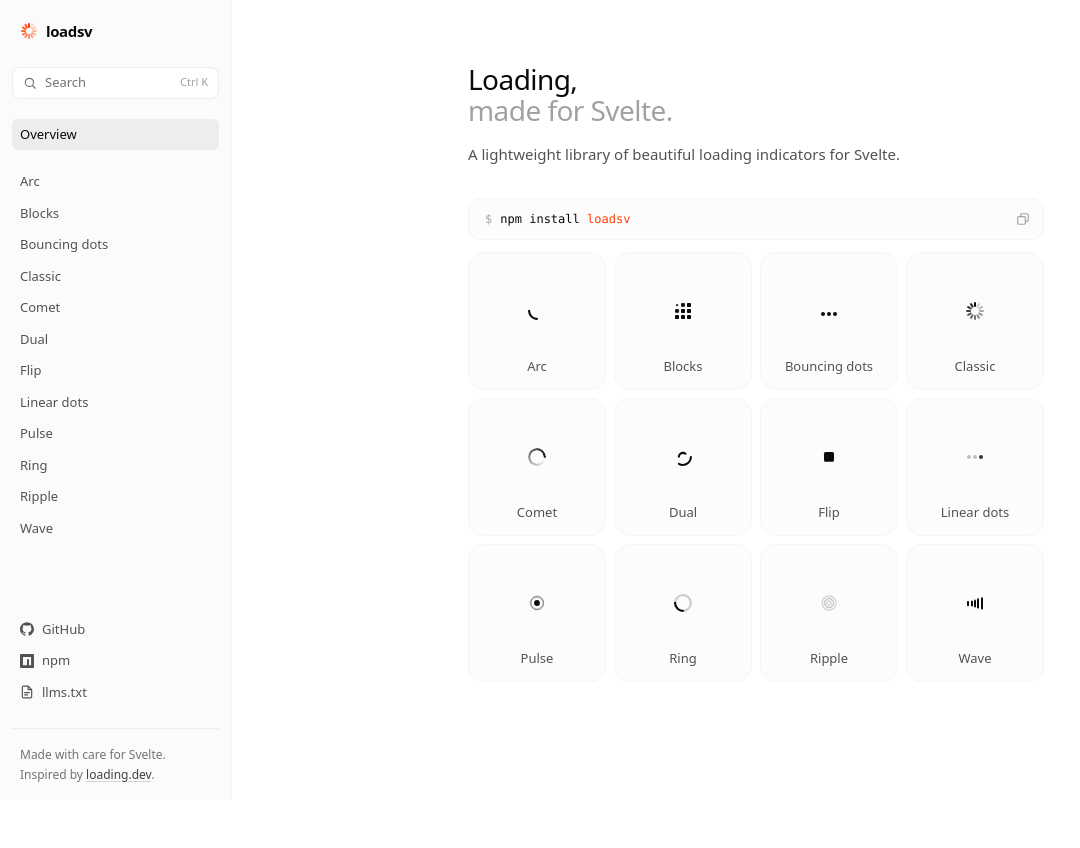
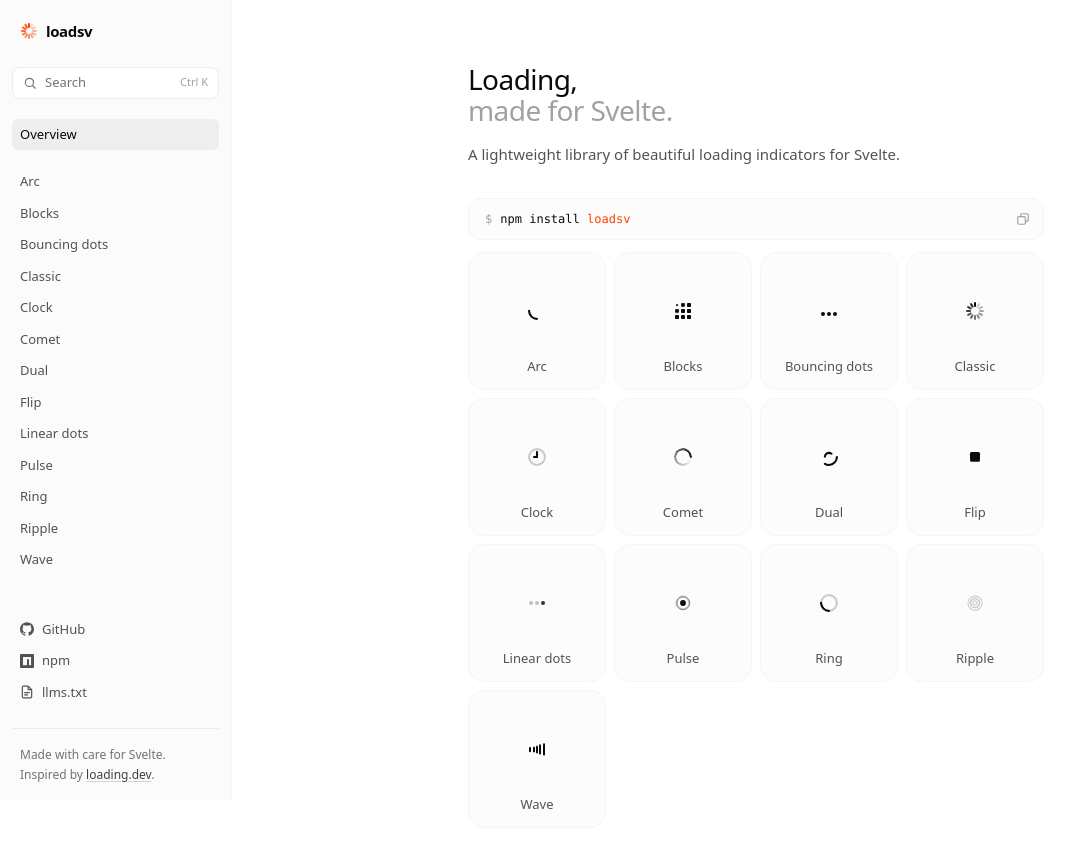
Before and after one commit to PedroLunet/loadsv, a SvelteKit app: page / in a window 1280 px wide. Shown: the top 848 px of the page, without its empty margins (0-1080 px from the left). Before the commit the page ends 800 px from the top, so only its background shows below. Built offline with nearby package versions, Linux system fonts and the light colour scheme.

Commit message:
feat: add Clock spinner

```diff
--- a/src/lib/index.ts
+++ b/src/lib/index.ts
@@ -2,6 +2,7 @@
 export { default as Blocks } from './spinners/Blocks.svelte';
 export { default as BouncingDots } from './spinners/BouncingDots.svelte';
 export { default as Classic } from './spinners/Classic.svelte';
+export { default as Clock } from './spinners/Clock.svelte';
 export { default as Comet } from './spinners/Comet.svelte';
 export { default as Dual } from './spinners/Dual.svelte';
 export { default as Flip } from './spinners/Flip.svelte';
--- a/src/lib/motion.ts
+++ b/src/lib/motion.ts
@@ -17,7 +17,8 @@
 	pulse: 1200,
 	ripple: 1800,
 	blocks: 1200,
-	flip: 1600
+	flip: 1600,
+	clock: 1000
 } satisfies Record<string, number>;
 
 export type SpinnerName = keyof typeof durations;
--- /dev/null
+++ b/src/lib/spinners/Clock.svelte
@@ -0,0 +1,70 @@
+<!--
+	@component
+	Two hands on a faint dial, one sweeping, one creeping.
+-->
+<script lang="ts">
+	import Root from '../internal/Root.svelte';
+	import { durations } from '../motion.js';
+	import type { SpinnerProps } from '../types.js';
+
+	let props: SpinnerProps = $props();
+</script>
+
+<!-- One <svg> per hand, so each turn is a plain element transform the compositor can run. -->
+<Root name="clock" defaultDuration={durations.clock} {...props}>
+	<svg viewBox="0 0 24 24" fill="none" stroke="currentColor" stroke-width="2.5">
+		<circle cx="12" cy="12" r="9.5" stroke-opacity="0.2" />
+	</svg>
+	<svg
+		class="lsv-clock-hour"
+		viewBox="0 0 24 24"
+		stroke="currentColor"
+		stroke-width="2.5"
+		stroke-linecap="round"
+	>
+		<path d="M12 12V8.5" />
+	</svg>
+	<svg
+		class="lsv-clock-minute"
+		viewBox="0 0 24 24"
+		stroke="currentColor"
+		stroke-width="2.5"
+		stroke-linecap="round"
+	>
+		<path d="M12 12V6" />
+	</svg>
+</Root>
+
+<style>
+	svg {
+		position: absolute;
+		inset: 0;
+		width: 100%;
+		height: 100%;
+	}
+
+	.lsv-clock-minute,
+	.lsv-clock-hour {
+		animation: spin var(--_duration) linear infinite;
+		animation-play-state: var(--_play-state);
+	}
+
+	/* A twelfth of the speed, starting at four o'clock so even a still frame reads as a clock. */
+	.lsv-clock-hour {
+		animation-duration: calc(var(--_duration) * 12);
+		animation-delay: calc(var(--_duration) * -4);
+	}
+
+	@keyframes spin {
+		to {
+			transform: rotate(1turn);
+		}
+	}
+
+	@media (prefers-reduced-motion: reduce) {
+		.lsv-clock-minute,
+		.lsv-clock-hour {
+			animation-play-state: paused;
+		}
+	}
+</style>
--- a/src/site/catalog.ts
+++ b/src/site/catalog.ts
@@ -70,6 +70,13 @@
 		name: 'Classic',
 		importName: 'Classic',
 		description: 'Twelve fading bars arranged in a radial pattern.',
+		options: []
+	},
+	{
+		slug: 'clock',
+		name: 'Clock',
+		importName: 'Clock',
+		description: 'Two hands on a faint dial, one sweeping, one creeping.',
 		options: []
 	},
 	{
```
